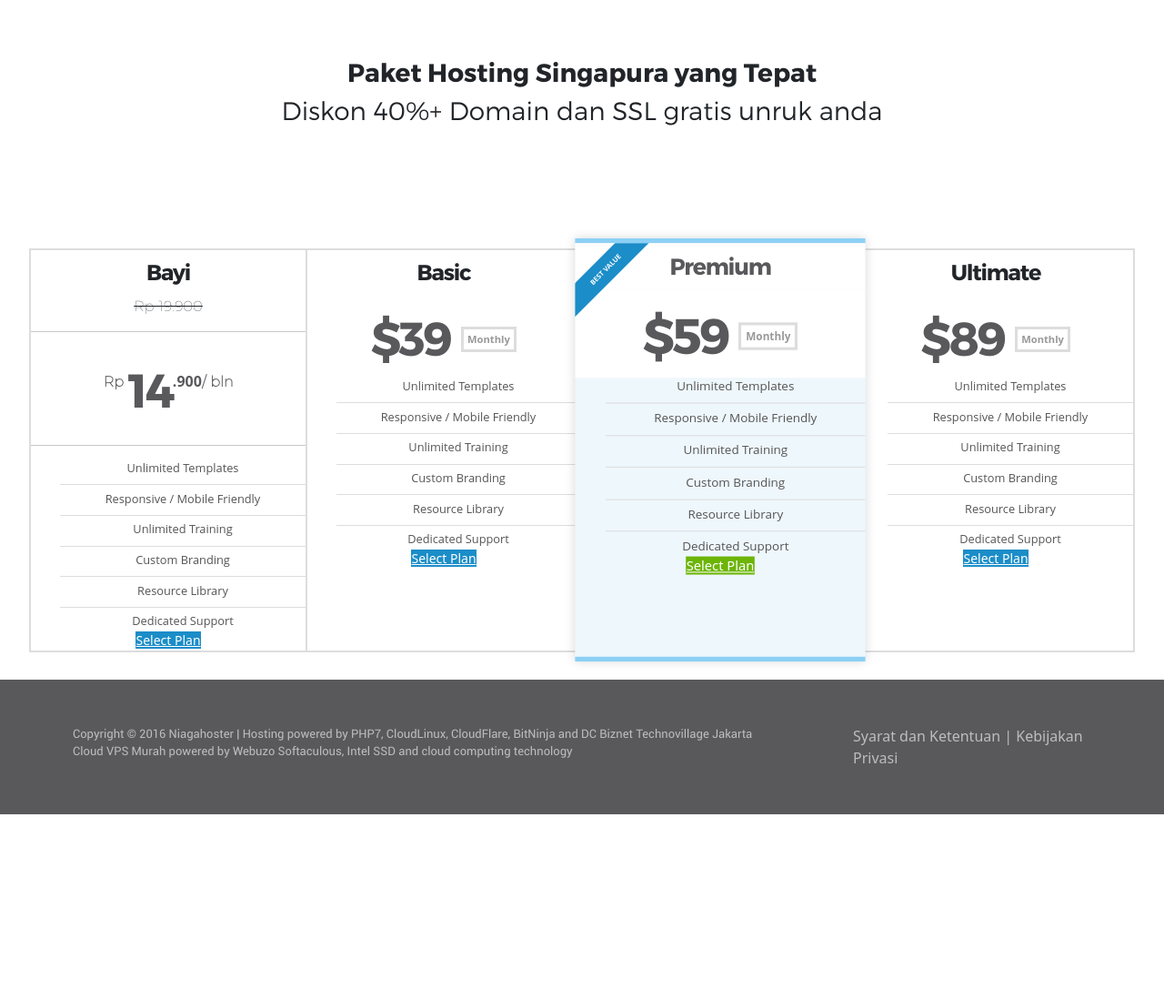
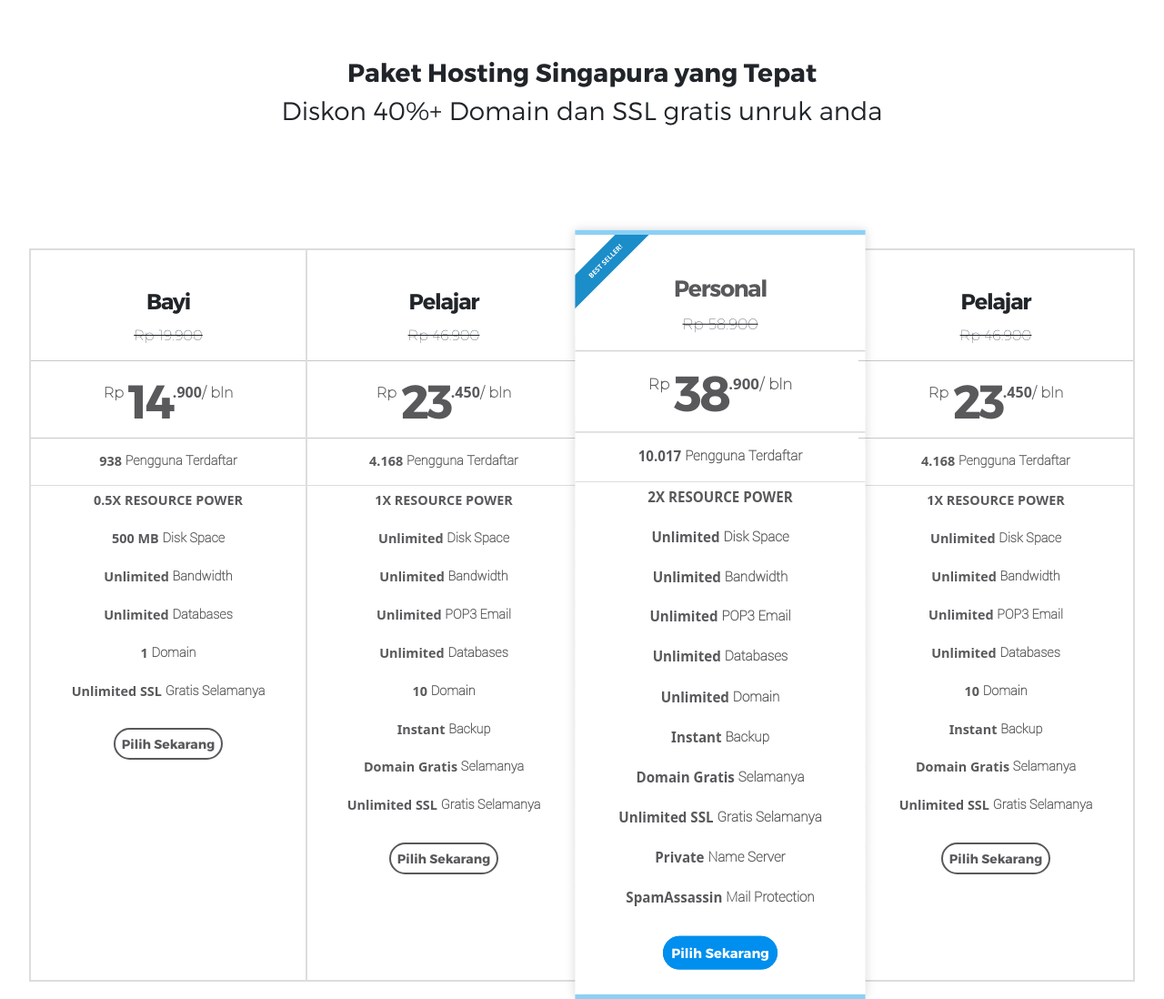
Before and after one commit to leonferdian/frontend-test-master, a PHP site: page / in a window 1280 px wide. Shown: the part 1031-2129 px from the top of the page at 91% size. Before the commit the page ends 1926 px from the top, so only its background shows below. Run offline with PHP 8.4, Linux system fonts and the light colour scheme; some libraries are stand-ins or nearby versions.

Commit message:
update pricebox
pricebox list

```diff
--- a/assets/css/style.css
+++ b/assets/css/style.css
@@ -132,7 +132,7 @@ li.list-feature {
     border: 2px solid #DDD;
     border-bottom: 2px solid #DDD;
     display: block;
-    /* padding: 1em 0; */
+    padding: 2em 0;
     text-align: center;
     width: 100%;
   }
@@ -177,12 +177,16 @@ li.list-feature {
     color: #59595c;
     font-size: 1.25em;
     font-weight: 700;
-    padding: 1.25em 1em;
+    /* padding: 1.25em 1em; */
     /* text-transform: uppercase; */
   }
 
   .plan-cost span {
     display: none;
+  }
+
+  .upperchase {
+      text-transform: uppercase;
   }
 
   .plan-price {
@@ -206,18 +210,23 @@ li.list-feature {
   .plan-features {
     margin: 0;
     /* padding: 2em 1em 1em; */
+    margin-bottom: 20px;
+  }
+
+  ul.plan-features {
+      padding-left: 0;
   }
 
   .plan-features li {
     list-style-type: none;
-    border-bottom: 1px solid #DDD;
+    /* border-bottom: 1px solid #DDD; */
     margin-bottom: 0.5em;
-    padding-bottom: 0.75em;
+    /* padding-bottom: 0.75em; */
     color: #555;
     display: block;
-    font-family: "Open Sans", "Helvetica Neue", Helvetica, Arial, sans-serif;
-    font-size: .8em;
-    font-weight: normal;
+    /* font-family: "Open Sans", "Helvetica Neue", Helvetica, Arial, sans-serif; */
+    font-size: .9em;
+    font-weight: 2px;
     line-height: 1.3;
   /* //   &:before {
   //     content: "✔";
@@ -233,6 +242,10 @@ li.list-feature {
     border-bottom: none;
     margin-bottom: 0;
     padding-bottom: 0;
+  }
+
+  .plan-features li:first-child {
+    border-bottom: 1px solid #DDD;
   }
 
   .plan-features h3 {
@@ -252,17 +265,23 @@ li.list-feature {
   }
 
   .btn-plan {
-    background-color: #1B8DC8;
-    color: white;
+    padding: 7px;
+    border: #59595c 2px solid;
+    border-radius: 50px;
+    text-decoration-line: none;
+    font-family: "Montserrat-Bold";
     max-width: 12em;
+    color: #59595c;
   }
 
   .cta {
-    background-color: #6cb507;
+    background-color: #008fee;
+    color: white;
+    border-color: #008fee;
   }
 
   .featured-plan {
-    background-color: #eef7fc;
+    background-color: #ffffff;
     border-top: 5px solid #8cd0f5;
     border-right: 0 solid transparent;
     border-bottom: 5px solid #8cd0f5;
--- a/templates/body-content.html
+++ b/templates/body-content.html
@@ -28,7 +28,7 @@
                 <!-- Pricing Tables -->
                 <div class="pricing-tables">
                     <!-- Plan Features -->
-                    <!-- "Basic" Plan -->
+                    <!-- Bayi -->
                     <div class="pricing-plan">
                         <h2 class="plan-title">Bayi</h2>
                         <div class="actual-price">
@@ -41,69 +41,96 @@
                         </div>
                         <hr>
                         <ul class="plan-features">
-                            <li>Unlimited Templates</li>
-                            <li>Responsive / Mobile Friendly</li>
-                            <li>Unlimited Training</li>
-                            <li><span>Custom Branding</span></li>
-                            <li><span>Resource Library</span></li>
-                            <li><span>Dedicated Support</span></li>
+                            <li><div class="plan-cost"><p>938&nbsp;</p><p class="Roboto-Thin">Pengguna Terdaftar</p></div></li>
+                            <li><div class="plan-cost upperchase"><p>0.5X Resource Power</p></div></li>
+                            <li><div class="plan-cost"><p>500 MB&nbsp;</p><p class="Roboto-Thin">Disk Space</p></div></li>
+                            <li><div class="plan-cost"><p>Unlimited&nbsp;</p><p class="Roboto-Thin">Bandwidth</p></div></li>
+                            <li><div class="plan-cost"><p>Unlimited&nbsp;</p><p class="Roboto-Thin">Databases</p></div></li>
+                            <li><div class="plan-cost"><p>1&nbsp;</p><p class="Roboto-Thin">Domain</p></div></li>
+                            <li><div class="plan-cost"><p>Unlimited SSL&nbsp;</p><p class="Roboto-Thin">Gratis Selamanya</p></div></li>
                         </ul>
-                        <a class="btn-plan" href="">Select Plan</a>
+                        <a class="btn-plan" href="">Pilih Sekarang</a>
                     </div>
-                    <!-- "Basic" Plan -->
+                    <!-- Pelajar -->
                     <div class="pricing-plan">
-                        <h2 class="plan-title">Basic</h2>
+                        <h2 class="plan-title">Pelajar</h2>
+                        <div class="actual-price">
+                            <del class="Montserrat-Hairline">Rp&nbsp;46.900</del>
+                        </div>
+                        <hr>
                         <div class="plan-cost">
-                            <p class="plan-price">$39</p>
-                            <span>|</span>
-                            <p class="plan-type">Monthly</p>
+                            <br>
+                            <p class="Montserrat-Hairline">Rp&nbsp;</p><p class="plan-price">23</p><p>.450</p><p class="Montserrat-Hairline">/ bln<p>
                         </div>
+                        <hr>
                         <ul class="plan-features">
-                            <li>Unlimited Templates</li>
-                            <li>Responsive / Mobile Friendly</li>
-                            <li>Unlimited Training</li>
-                            <li><span>Custom Branding</span></li>
-                            <li><span>Resource Library</span></li>
-                            <li><span>Dedicated Support</span></li>
+                            <li><div class="plan-cost"><p>4.168&nbsp;</p><p class="Roboto-Thin">Pengguna Terdaftar</p></div></li>
+                            <li><div class="plan-cost upperchase"><p>1X Resource Power</p></div></li>
+                            <li><div class="plan-cost"><p>Unlimited&nbsp;</p><p class="Roboto-Thin">Disk Space</p></div></li>
+                            <li><div class="plan-cost"><p>Unlimited&nbsp;</p><p class="Roboto-Thin">Bandwidth</p></div></li>
+                            <li><div class="plan-cost"><p>Unlimited&nbsp;</p><p class="Roboto-Thin">POP3 Email</p></div></li>
+                            <li><div class="plan-cost"><p>Unlimited&nbsp;</p><p class="Roboto-Thin">Databases</p></div></li>
+                            <li><div class="plan-cost"><p>10&nbsp;</p><p class="Roboto-Thin">Domain</p></div></li>
+                            <li><div class="plan-cost"><p>Instant&nbsp;</p><p class="Roboto-Thin">Backup</p></div></li>
+                            <li><div class="plan-cost"><p>Domain Gratis&nbsp;</p><p class="Roboto-Thin">Selamanya</p></div></li>
+                            <li><div class="plan-cost"><p>Unlimited SSL&nbsp;</p><p class="Roboto-Thin">Gratis Selamanya</p></div></li>
                         </ul>
-                        <a class="btn-plan" href="">Select Plan</a>
+                        <a class="btn-plan" href="">Pilih Sekarang</a>
                     </div>
-                    <!-- "Premium" Plan -->
+                    <!-- Personal -->
                     <div class="pricing-plan featured-plan">
-                        <div class="featured-ribbon">Best Value</div>
-                        <h2 class="plan-title">Premium</h2>
+                        <div class="featured-ribbon">BEST SELLER!</div>
+                        <h2 class="plan-title">Personal</h2>
+                        <div class="actual-price">
+                            <del class="Montserrat-Hairline">Rp&nbsp;58.900</del>
+                        </div>
+                        <hr>
                         <div class="plan-cost">
-                            <p class="plan-price">$59</p>
-                            <span>/</span>
-                            <p class="plan-type">Monthly</p>
+                            <br>
+                            <p class="Montserrat-Hairline">Rp&nbsp;</p><p class="plan-price">38</p><p>.900</p><p class="Montserrat-Hairline">/ bln<p>
                         </div>
+                        <hr>
                         <ul class="plan-features">
-                            <li>Unlimited Templates</li>
-                            <li>Responsive / Mobile Friendly</li>
-                            <li>Unlimited Training</li>
-                            <li>Custom Branding</li>
-                            <li><span>Resource Library</span></li>
-                            <li><span>Dedicated Support</span></li>
+                            <li><div class="plan-cost"><p>10.017&nbsp;</p><p class="Roboto-Thin">Pengguna Terdaftar</p></div></li>
+                            <li><div class="plan-cost upperchase"><p>2X Resource Power</p></div></li>
+                            <li><div class="plan-cost"><p>Unlimited&nbsp;</p><p class="Roboto-Thin">Disk Space</p></div></li>
+                            <li><div class="plan-cost"><p>Unlimited&nbsp;</p><p class="Roboto-Thin">Bandwidth</p></div></li>
+                            <li><div class="plan-cost"><p>Unlimited&nbsp;</p><p class="Roboto-Thin">POP3 Email</p></div></li>
+                            <li><div class="plan-cost"><p>Unlimited&nbsp;</p><p class="Roboto-Thin">Databases</p></div></li>
+                            <li><div class="plan-cost"><p>Unlimited&nbsp;</p><p class="Roboto-Thin">Domain</p></div></li>
+                            <li><div class="plan-cost"><p>Instant&nbsp;</p><p class="Roboto-Thin">Backup</p></div></li>
+                            <li><div class="plan-cost"><p>Domain Gratis&nbsp;</p><p class="Roboto-Thin">Selamanya</p></div></li>
+                            <li><div class="plan-cost"><p>Unlimited SSL&nbsp;</p><p class="Roboto-Thin">Gratis Selamanya</p></div></li>
+                            <li><div class="plan-cost"><p>Private&nbsp;</p><p class="Roboto-Thin">Name Server</p></div></li>
+                            <li><div class="plan-cost"><p>SpamAssassin&nbsp;</p><p class="Roboto-Thin">Mail Protection</p></div></li>
                         </ul>
-                        <a class="btn-plan cta" href="">Select Plan</a>
+                        <a class="btn-plan cta" href="">Pilih Sekarang</a>
                     </div>
-                    <!-- "Ultmate" Plan -->
+                    <!-- Bisnis -->
                     <div class="pricing-plan">
-                        <h2 class="plan-title">Ultimate</h2>
+                        <h2 class="plan-title">Pelajar</h2>
+                        <div class="actual-price">
+                            <del class="Montserrat-Hairline">Rp&nbsp;46.900</del>
+                        </div>
+                        <hr>
                         <div class="plan-cost">
-                            <p class="plan-price">$89</p>
-                            <span>/</span>
-                            <p class="plan-type">Monthly</p>
+                            <br>
+                            <p class="Montserrat-Hairline">Rp&nbsp;</p><p class="plan-price">23</p><p>.450</p><p class="Montserrat-Hairline">/ bln<p>
                         </div>
+                        <hr>
                         <ul class="plan-features">
-                            <li>Unlimited Templates</li>
-                            <li>Responsive / Mobile Friendly</li>
-                            <li>Unlimited Training </li>
-                            <li>Custom Branding</li>
-                            <li>Resource Library</li>
-                            <li>Dedicated Support</li>
+                            <li><div class="plan-cost"><p>4.168&nbsp;</p><p class="Roboto-Thin">Pengguna Terdaftar</p></div></li>
+                            <li><div class="plan-cost upperchase"><p>1X Resource Power</p></div></li>
+                            <li><div class="plan-cost"><p>Unlimited&nbsp;</p><p class="Roboto-Thin">Disk Space</p></div></li>
+                            <li><div class="plan-cost"><p>Unlimited&nbsp;</p><p class="Roboto-Thin">Bandwidth</p></div></li>
+                            <li><div class="plan-cost"><p>Unlimited&nbsp;</p><p class="Roboto-Thin">POP3 Email</p></div></li>
+                            <li><div class="plan-cost"><p>Unlimited&nbsp;</p><p class="Roboto-Thin">Databases</p></div></li>
+                            <li><div class="plan-cost"><p>10&nbsp;</p><p class="Roboto-Thin">Domain</p></div></li>
+                            <li><div class="plan-cost"><p>Instant&nbsp;</p><p class="Roboto-Thin">Backup</p></div></li>
+                            <li><div class="plan-cost"><p>Domain Gratis&nbsp;</p><p class="Roboto-Thin">Selamanya</p></div></li>
+                            <li><div class="plan-cost"><p>Unlimited SSL&nbsp;</p><p class="Roboto-Thin">Gratis Selamanya</p></div></li>
                         </ul>
-                        <a class="btn-plan" href="">Select Plan</a>
+                        <a class="btn-plan" href="">Pilih Sekarang</a>
                     </div>
                 </div>
             </section>
```
